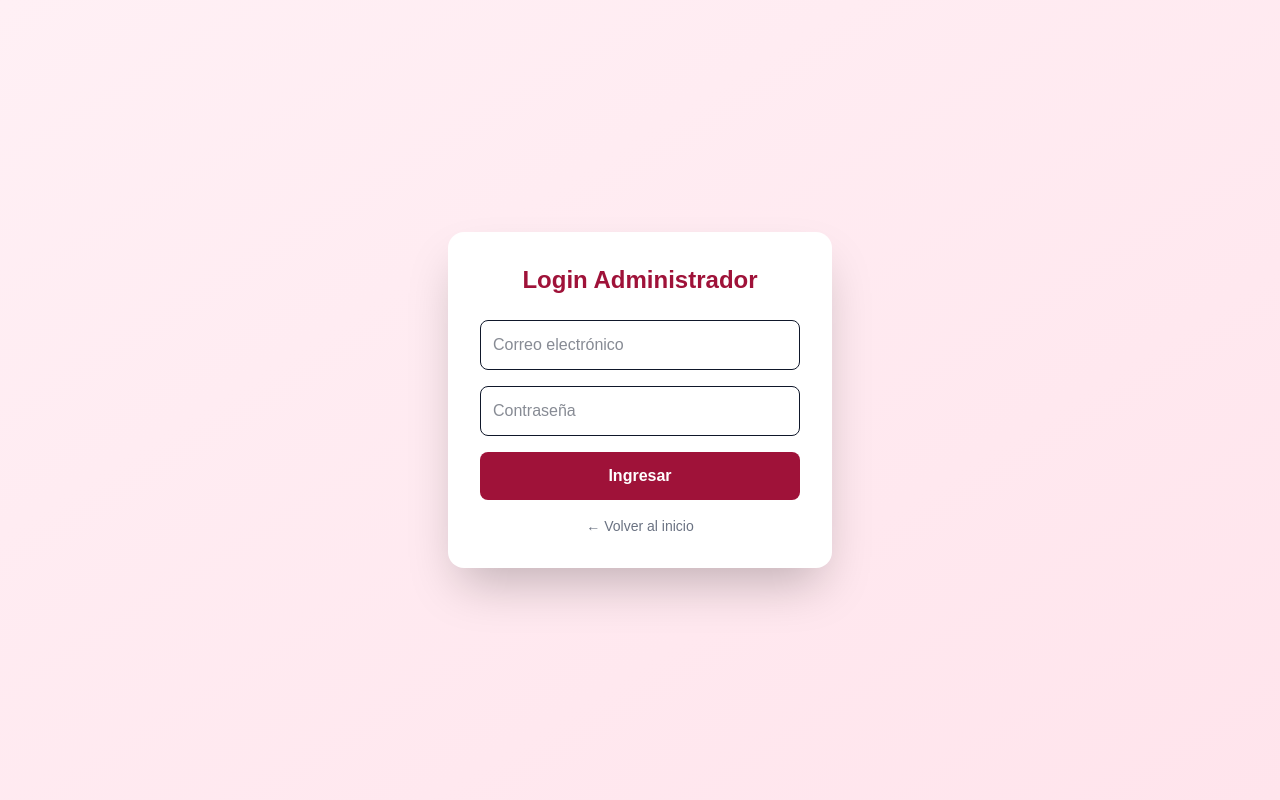
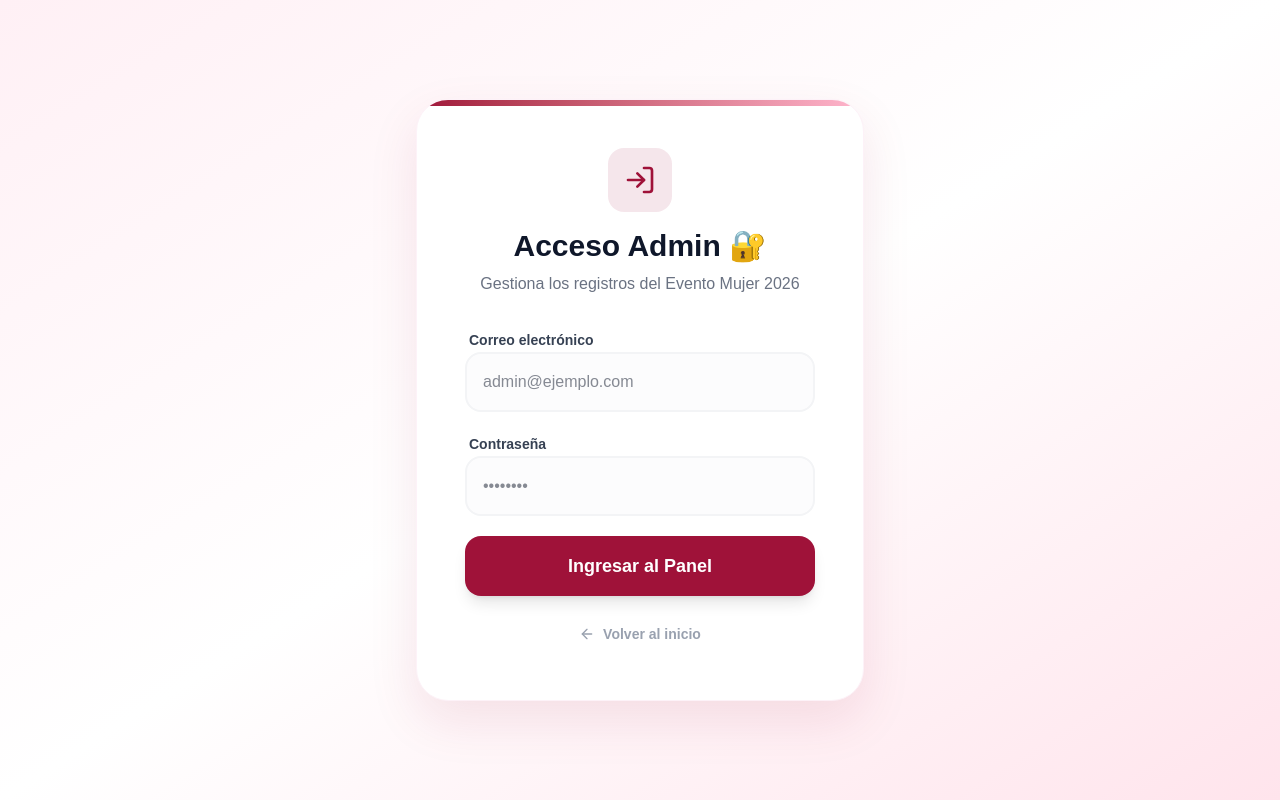
Before and after one commit to yisus17-stack/Mujer, a Next.js app: page /login in a window 1280 px wide. Built offline with nearby package versions, Linux system fonts and the light colour scheme; no server answers.

Commit message:
no me deja jaja y aen firebase ya esta

```diff
--- a/app/login/page.tsx
+++ b/app/login/page.tsx
@@ -5,59 +5,110 @@ import { signInWithEmailAndPassword } from "firebase/auth";
 import { useAuth } from "@/firebase";
 import { useRouter } from "next/navigation";
 import Link from "next/link";
+import { LogIn, ArrowLeft, ShieldAlert } from "lucide-react";
 
 export default function LoginAdmin() {
   const [email, setEmail] = useState("");
   const [password, setPassword] = useState("");
   const [error, setError] = useState("");
+  const [isLoading, setIsLoading] = useState(false);
   const router = useRouter();
   const auth = useAuth();
 
   const handleLogin = async (e: React.FormEvent) => {
     e.preventDefault();
-    if (!auth) return;
+    if (!auth || isLoading) return;
+
+    setError("");
+    setIsLoading(true);
 
     try {
-      await signInWithEmailAndPassword(auth, email, password);
+      const userCredential = await signInWithEmailAndPassword(auth, email, password);
+      const adminEmail = process.env.NEXT_PUBLIC_ADMIN_EMAIL;
+
+      if (userCredential.user.email === adminEmail) {
         router.push("/admin");
+      } else {
+        setError("Este correo no tiene permisos de administrador.");
+        setIsLoading(false);
+      }
     } catch (err: any) {
-      setError("Credenciales incorrectas o error de conexión.");
+      console.error("Login error:", err);
+      if (err.code === 'auth/user-not-found' || err.code === 'auth/wrong-password' || err.code === 'auth/invalid-credential') {
+        setError("Correo o contraseña incorrectos.");
+      } else if (err.code === 'auth/too-many-requests') {
+        setError("Demasiados intentos fallidos. Inténtalo más tarde.");
+      } else {
+        setError("Ocurrió un error al intentar iniciar sesión.");
+      }
+      setIsLoading(false);
     }
   };
 
   return (
-    <div className="min-h-screen bg-gradient-to-br from-[#FFF0F5] to-[#FFE4EC] flex items-center justify-center p-6">
-      <div className="bg-white shadow-2xl rounded-2xl p-8 w-full max-w-sm">
-        <h1 className="text-2xl font-bold text-center text-[#9F1239] mb-6">Login Administrador</h1>
+    <div className="min-h-screen bg-gradient-to-br from-[#FFF0F5] via-white to-[#FFE4EC] flex items-center justify-center p-6">
+      <div className="bg-white shadow-[0_20px_50px_rgba(159,18,57,0.1)] rounded-[2rem] p-8 md:p-12 w-full max-w-md border border-pink-50 relative overflow-hidden">
+        {/* Decoración superior */}
+        <div className="absolute top-0 left-0 w-full h-1.5 bg-gradient-to-r from-[#9F1239] to-[#FFB6CD]"></div>
 
-        <form onSubmit={handleLogin} className="space-y-4">
+        <div className="flex flex-col items-center mb-8">
+          <div className="w-16 h-16 bg-[#9F1239]/10 rounded-2xl flex items-center justify-center text-[#9F1239] mb-4">
+            <LogIn size={32} />
+          </div>
+          <h1 className="text-3xl font-black text-[#0F172A] text-center">Acceso Admin 🔐</h1>
+          <p className="text-gray-500 mt-2 text-center">Gestiona los registros del Evento Mujer 2026</p>
+        </div>
+
+        <form onSubmit={handleLogin} className="space-y-5">
+          <div className="space-y-2">
+            <label className="text-sm font-bold text-gray-700 ml-1">Correo electrónico</label>
             <input
               type="email"
-            placeholder="Correo electrónico"
+              placeholder="admin@ejemplo.com"
               required
-            className="w-full border p-3 rounded-lg focus:ring-2 focus:ring-[#9F1239] outline-none"
+              value={email}
+              className="w-full border-2 border-gray-100 p-4 rounded-2xl focus:border-[#9F1239] outline-none transition-all bg-gray-50/50"
               onChange={(e) => setEmail(e.target.value)}
             />
+          </div>
 
+          <div className="space-y-2">
+            <label className="text-sm font-bold text-gray-700 ml-1">Contraseña</label>
             <input
               type="password"
-            placeholder="Contraseña"
+              placeholder="••••••••"
               required
-            className="w-full border p-3 rounded-lg focus:ring-2 focus:ring-[#9F1239] outline-none"
+              value={password}
+              className="w-full border-2 border-gray-100 p-4 rounded-2xl focus:border-[#9F1239] outline-none transition-all bg-gray-50/50"
               onChange={(e) => setPassword(e.target.value)}
             />
+          </div>
 
-          {error && <p className="text-red-500 text-sm">{error}</p>}
+          {error && (
+            <div className="flex items-center gap-2 text-red-600 bg-red-50 p-4 rounded-xl text-sm font-medium border border-red-100">
+              <ShieldAlert size={18} />
+              {error}
+            </div>
+          )}
 
           <button
             type="submit"
-            className="w-full bg-[#9F1239] text-white p-3 rounded-lg font-semibold hover:bg-[#7F0F2F] transition"
+            disabled={isLoading}
+            className={`w-full bg-[#9F1239] text-white p-4 rounded-2xl font-bold text-lg shadow-lg hover:bg-[#7F0F2F] hover:shadow-xl transition-all active:scale-95 flex items-center justify-center gap-2 ${isLoading ? 'opacity-70 cursor-not-allowed' : ''}`}
           >
-            Ingresar
+            {isLoading ? (
+              <div className="w-6 h-6 border-2 border-white/30 border-t-white rounded-full animate-spin"></div>
+            ) : (
+              "Ingresar al Panel"
+            )}
           </button>
 
-          <Link href="/" className="block text-center text-sm text-gray-500 hover:text-[#9F1239]">
-            ← Volver al inicio
+          <Link
+            href="/"
+            className="flex items-center justify-center gap-2 text-gray-400 hover:text-[#9F1239] transition-colors text-sm font-bold py-2"
+          >
+            <ArrowLeft size={16} />
+            Volver al inicio
           </Link>
         </form>
       </div>
```
Also changed, not shown: app/admin/page.tsx (+65 -46 lines). Lines whose indentation alone changed are shown as unchanged.
